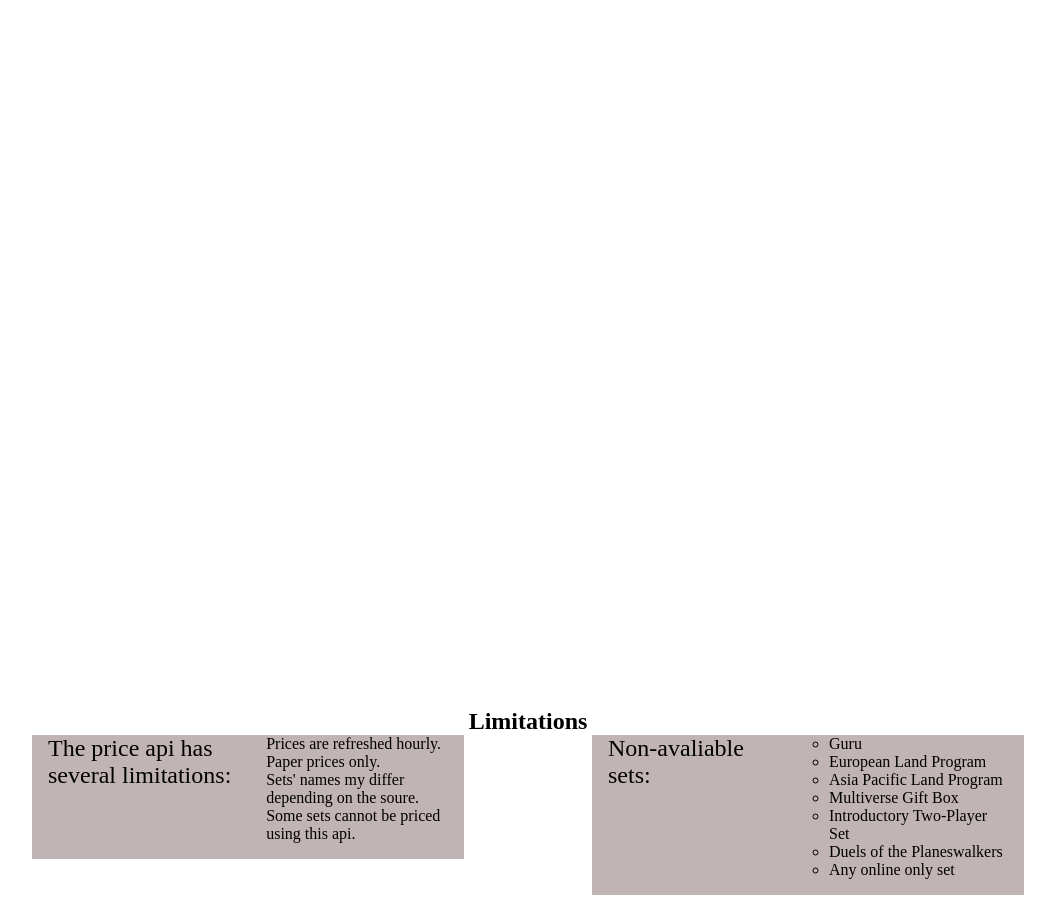
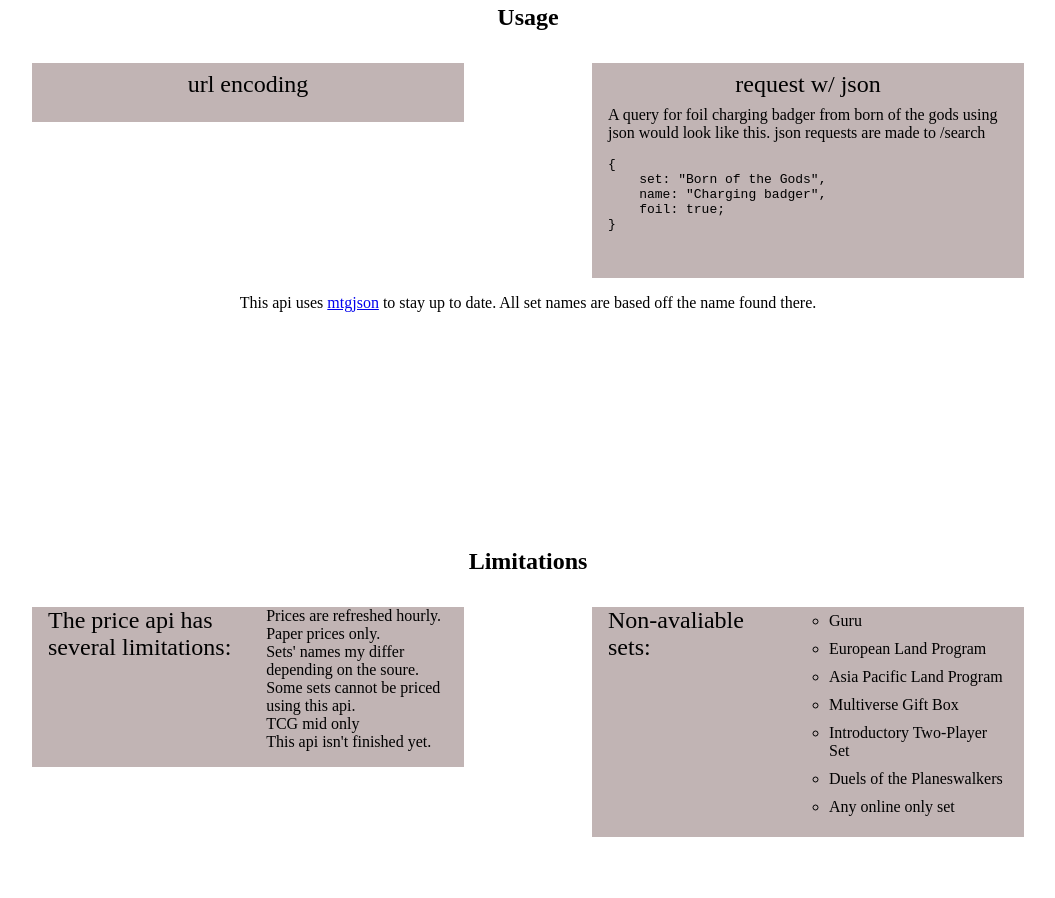
Before and after one commit to NolanAguirre/magic-price-api, a website: page index.html in a window 1280 px wide. Shown: the part 1556-2454 px from the top of the page, without its empty margins (112-1167 px from the left). Drawn offline with Linux system fonts and the light colour scheme.

Commit message:
continue working on front end

```diff
--- a/index.html
+++ b/index.html
@@ -12,27 +12,71 @@
     </div>
     <div class="main-body">
         <div class="into">
-            <!-- intro -->
         </div>
         <div class="about">
-            <!-- about -->
+            <div class="main-section-header">
+                <h2>About</h2>
+            </div>
+            <div class="basic-container">
+                <div class="basic-section">
+                    <div class="usage-section-header">
+                        Up to date
+                    </div>
+                    <!-- url encoding -->
+                </div>
+                <div class="basic-section">
+                    <div class="usage-section-header">
+                        Purpose
+                    </div>
+                    <!-- url encoding -->
+                </div>
+            </div>
         </div>
         <div class="usage">
-            <!-- usage -->
+            <div class="main-section-header">
+                <h2>Usage</h2>
+            </div>
+            <div class="basic-container usage-container">
+                <div class="basic-container">
+                    <div class="basic-section">
+                        <div class="usage-section-header">
+                            url encoding
+                        </div>
+                        <!-- url encoding -->
+                    </div>
+                    <div class="basic-section">
+                        <div class="usage-section-header">
+                            request w/ json
+                        </div>
+                        A query for foil charging badger from born of the gods using json would look like this. json requests are made to /search
+                        <pre class="prettyprint">
+
+{
+    set: "Born of the Gods",
+    name: "Charging badger",
+    foil: true;
+}
+
+                        </pre>
+                        <!-- json -->
+                    </div>
+                </div>
+                <div class="usage-footer">
+                    This api uses <a href="http://mtgjson.com">mtgjson</a> to stay up to date. All set names are based off the name found there.
+                </div>
+            </div>
         </div>
         <div class="limitations">
-            <div class="limitations-header">
+            <div class="main-section-header">
                 <h2>Limitations</h2>
             </div>
-            <div class="limitations-container">
-                <div class="limitations-section">
+            <div class="basic-container">
+                <div class="basic-section limitations-section">
                     <div class="missing-sets-title">The price api has several limitations:</div>
-                    Prices are refreshed hourly.<br>
-                    Paper prices only.</br>
-                    Sets' names my differ depending on the soure.<br>
-                    Some sets cannot be priced using this api.
+                    Prices are refreshed hourly.<br> Paper prices only.</br>
+                    Sets' names my differ depending on the soure.<br> Some sets cannot be priced using this api.<br> TCG mid only <br> This api isn't finished yet.
                 </div>
-                <div class="limitations-section">
+                <div class="basic-section limitations-section">
                     <div class="missing-sets-title">Non-avaliable sets:</div>
                     <ul>
                         <li>Guru</li>
@@ -47,12 +91,17 @@
             </div>
         </div>
         <div class="contact">
-            <!-- contact -->
+            <div class="main-section-header">
+                <h2>Contact</h2>
+            </div>
         </div>
-        <div class="donate">
-            <!-- donate -->
-        </div>
+        <!-- <div class="donate">
+            <div class="main-section-header">
+                <h2>Donate</h2>
+            </div>
+        </div> -->
     </div>
+    <script src="https://cdn.rawgit.com/google/code-prettify/master/loader/run_prettify.js"></script>
 </body>
 
 </html>
--- a/styles.css
+++ b/styles.css
@@ -11,7 +11,7 @@
 }
 .main-body > div{
     width: 100%;
-    height: 27rem;
+    height: 22rem;
     padding: 6rem 0;
     display:flex;
     flex-direction: column;
@@ -19,30 +19,53 @@
 .main-body > div:first-child{
     height: calc(100vh - 4.5rem);
 }
-.limitations-header{
+.main-section-header{
     max-width: 500px;
-    margin:0 auto;
+    margin: 0 auto;
+    padding-bottom: 2rem;
 }
-.limitations-container{
+
+
+
+.basic-container{
     display:flex;
     align-items: flex-start;
     flex-wrap: wrap;
     max-width: 1180px;
     margin: 0 auto;
-    justify-content: space-between;
 }
-.limitations-section{
+
+.basic-section{
     display:flex;
+    flex-direction: column;
     background-color: rgb(193, 180, 180);
     flex: 1 1 auto;
     width: 25rem;
-    align-content: center;
     margin: 0 4rem;
     padding: 0 1rem 1rem;
 }
+
+.limitations-section{
+    flex-direction: row;
+}
 .limitations-section li{
     list-style-type: circle;
+    padding: 5px 0;
 }
 .missing-sets-title{
     font-size: 24px;
 }
+
+.usage-container{
+    flex-direction: column;
+}
+
+.usage-section-header{
+    margin: 0 auto;
+    font-size: 1.5rem;
+    padding: .5rem 0;
+}
+.usage-footer{
+    margin: 0 auto;
+    padding: 1rem 0;
+}
```
